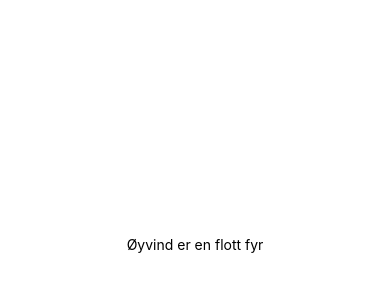
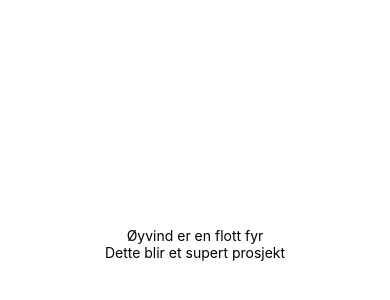
Before and after one commit to Fontenehuset-Bergen/fh-test, a React Native app in the folder fontenetest/: screen / in a window 390 px wide. Shown: the part 178-478 px from the top of the page. Built offline with nearby package versions, Linux system fonts and the light colour scheme.

Commit message:
ny tekst

```diff
--- a/fontenetest/App.js
+++ b/fontenetest/App.js
@@ -5,6 +5,7 @@ export default function App() {
   return (
     <View style={styles.container}>
       <Text>Øyvind er en flott fyr</Text>
+      <Text>Dette blir et supert prosjekt</Text>
       <StatusBar style="auto" />
     </View>
   );
```
